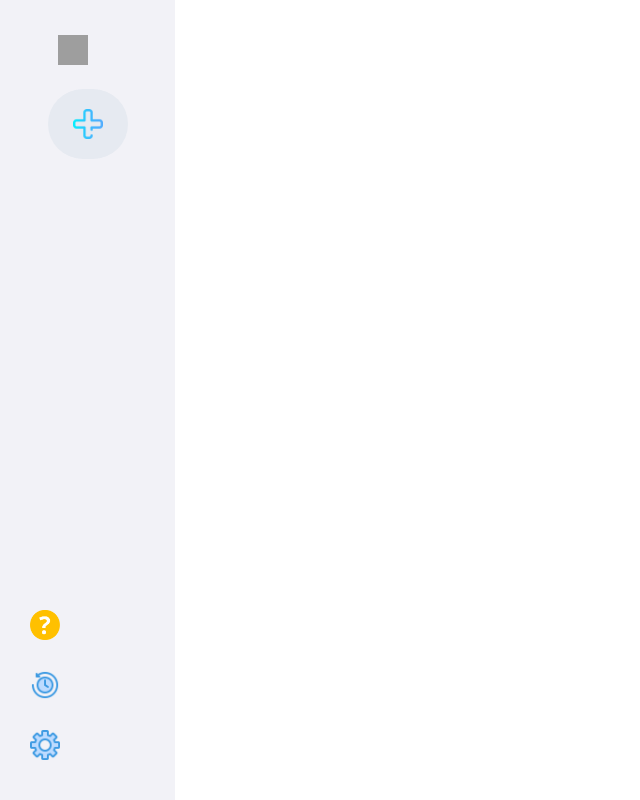
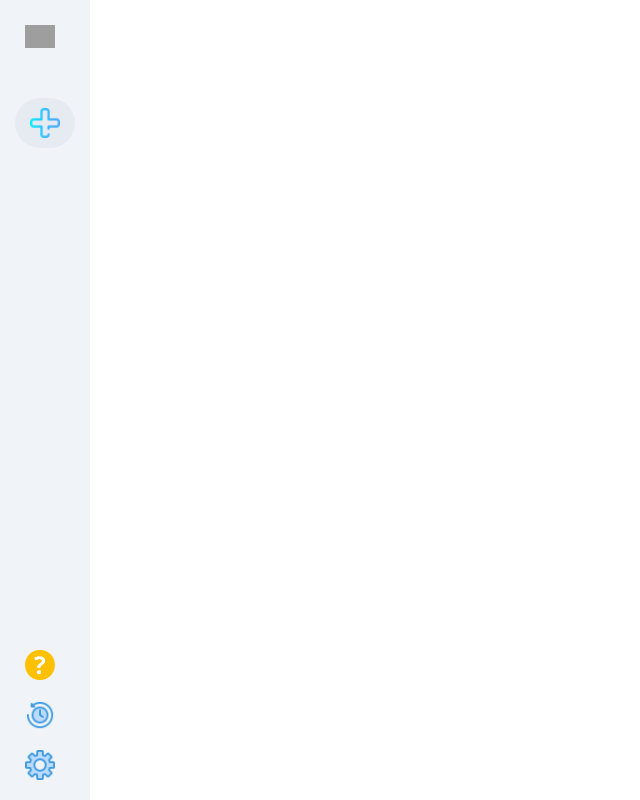
Before and after one commit to Judas-u/Gemini-AI, a React (Vite) app: page / in a window 1280 px wide. Shown: the whole page, without its empty margins (0-640 px from the left). Built offline with nearby package versions, Linux system fonts and the light colour scheme; grey boxes are pictures that could not be loaded.

Commit message:
All Sidebar.css done

```diff
--- a/src/components/Sidebar/Sidebar.css
+++ b/src/components/Sidebar/Sidebar.css
@@ -1,78 +1,70 @@
-
 .sidebar {
+	min-height: 100vh;
 	display: inline-flex;
 	flex-direction: column;
 	justify-content: space-between;
-    align-items: center;
-    background-color: #f2f2f7;
-    padding : 25px 15px;
+	background-color: #f0f4f9;
+	padding: 10px 15px;
+
 }
-
-.sidebar img{
-    height : 30px;
-    width : 30px;
-    margin : 10px;
+.sidebar .top{
+    margin-top: 15px;
 }
-
-.sidebar .menu p{
+.sidebar img {
+	width: 30px;
+}
+.sidebar .menu {
 	display: block;
-    margin-left: auto;
-    margin-right: 20px;
+	margin-left: 10px;
 	cursor: pointer;
 }
-
-.sidebar .new-chat {
-    margin-top: 10px;
-    display:  flex;
+.sidebar .new-chat{
+ margin-top: 50px;
+ display: inline-flex;
  align-items: center;
-    justify-content: center;
-    gap : 10px;
+ gap: 10px;
  padding: 10px 15px;
  background-color: #e6eaf1;
  border-radius: 50px;
-    font-size: 20px;
-    color: rgb(118, 117, 117);
+ font-size: 14px;
+ color: grey;
  cursor: pointer;
 }
-
-.sidebar .recent {
+.sidebar .recent{
     display: flex;
     flex-direction: column;
-    gap: 10px;
+    animation: fadeIn 2.0s;
 }
+.sidebar .recent-title{
+    margin-top: 30px;
+    margin-bottom: 20px;
 
-
-.sidebar .recent-title {
-    margin-top: 30px;
-    margin-bottom: 10px;
 }
-
-.sidebar .recent-entry {
+.sidebar .recent-entry{
     display: flex;
     align-items: start;
-    gap : 10px;
-    padding: 5px;
+    gap: 10px;
+    padding: 10px;
     padding-right: 40px;
     border-radius: 50px;
     color: #282828;
     cursor: pointer;
 
 }
-
-.sidebar p {
-    margin-top: 20px;
+.sidebar .recent-entry:hover{
+    background-color: #e2e6eb;
 }
-
-.sidebar .recent-entry:hover {
-    background-color: #e2e6eb;
-
-}
-
-.sidebar .bottom {
+.sidebar .bottom{
     display: flex;
     flex-direction: column;
 }
+.sidebar .bottom-item{
+    padding-right: 10px;
+    cursor: pointer;
+}
 
-.sidebar .bottom-item {
-    padding-right: 90px;
+@media (max-width:600px){
+    .sidebar{
+        display: none;
     }
+}
```
Lines whose indentation alone changed are shown as unchanged.
